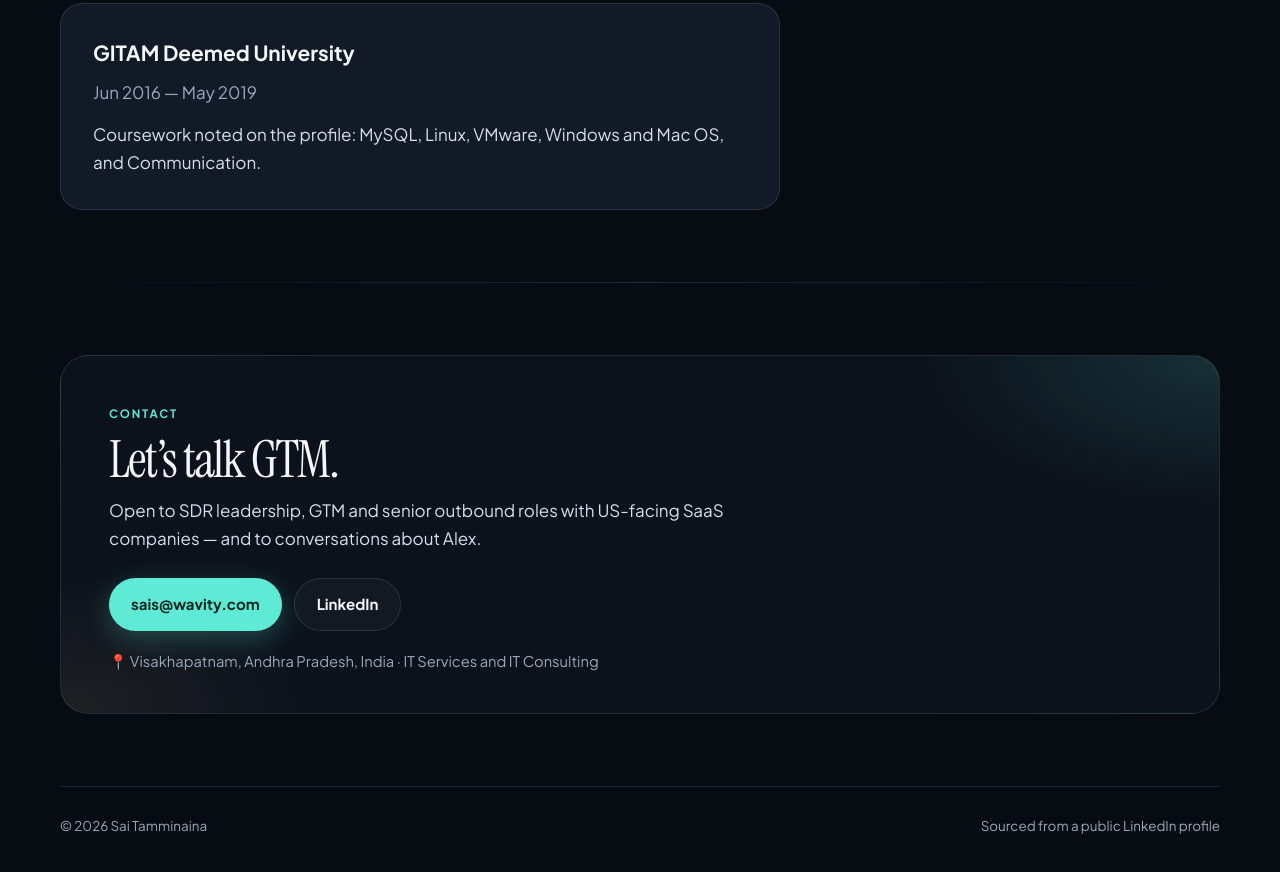
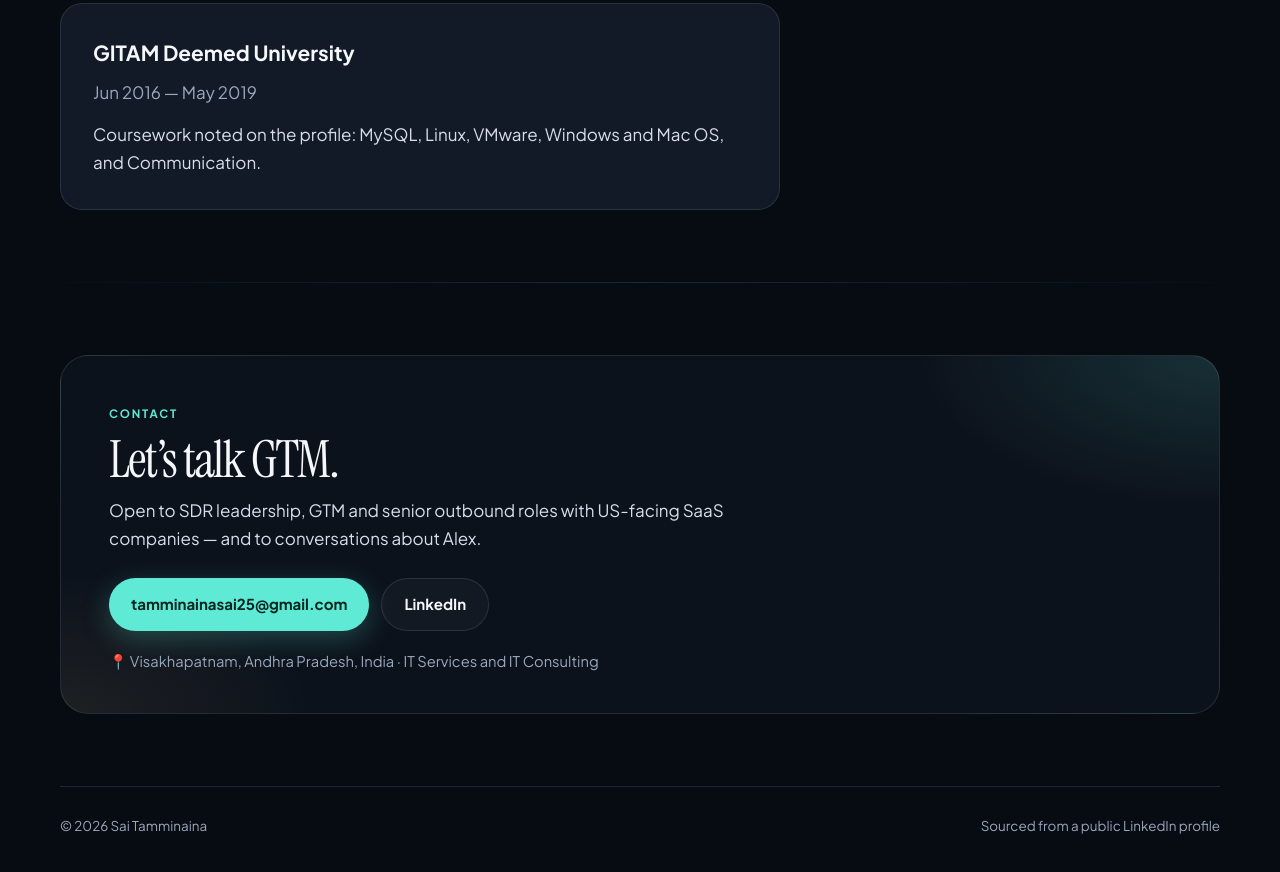
Before and after one commit to tamminainasai25/tamminainasai25.github.io, a plain HTML site: page index.html in a window 1280 px wide. Shown: the part 8859-9731 px from the top of the page. Drawn offline with Linux system fonts and the light colour scheme.

Commit message:
Update contact email to personal Gmail

```diff
--- a/index.html
+++ b/index.html
@@ -1067,7 +1067,7 @@
         <a href="#education">Education</a>
         <a href="#contact">Contact</a>
       </nav>
-      <a class="nav-cta" href="mailto:sais@wavity.com">Email</a>
+      <a class="nav-cta" href="mailto:tamminainasai25@gmail.com">Email</a>
       </div>
     </div>
   </header>
@@ -1086,7 +1086,7 @@
         <p class="intro">I own GTM end to end, from ICP to renewal, across US and international markets. I sell agentic AI for ITSM at Wavity, and I build agentic AI workers.<br /><strong>5+ years in B2B&nbsp;SaaS. $1M+ revenue generated. 185%&nbsp;quota attainment.</strong></p>
         <p class="open-to"><b>Open to</b> SDR leadership, GTM, and senior outbound sales roles with US-facing SaaS companies.</p>
         <div class="cta">
-          <a class="btn btn-primary" href="mailto:sais@wavity.com">Email me</a>
+          <a class="btn btn-primary" href="mailto:tamminainasai25@gmail.com">Email me</a>
           <a class="btn btn-ghost" href="https://www.linkedin.com/in/ssai" target="_blank" rel="noopener noreferrer">LinkedIn</a>
         </div>
         <a class="alex-card" href="#alex">
@@ -1759,7 +1759,7 @@
           <h2>Let’s talk GTM.</h2>
           <p class="lead">Open to SDR leadership, GTM and senior outbound roles with US-facing SaaS companies — and to conversations about Alex.</p>
           <div class="contact-actions">
-            <a class="btn btn-primary" href="mailto:sais@wavity.com">sais@wavity.com</a>
+            <a class="btn btn-primary" href="mailto:tamminainasai25@gmail.com">tamminainasai25@gmail.com</a>
             <a class="btn btn-ghost" href="https://www.linkedin.com/in/ssai" target="_blank" rel="noopener noreferrer">LinkedIn</a>
           </div>
           <div class="contact-loc">📍 Visakhapatnam, Andhra Pradesh, India · IT Services and IT Consulting</div>
```
